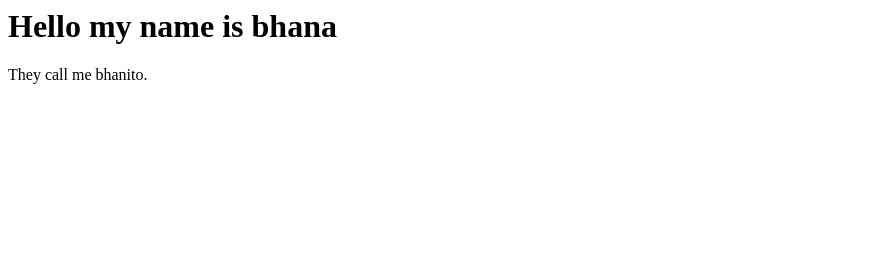
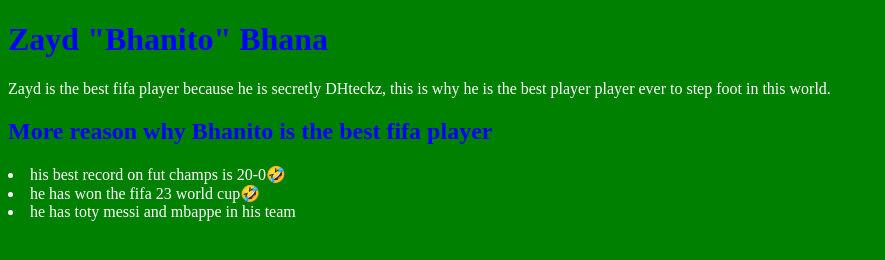
Before and after one commit to zaydbhana/html, a plain HTML site: page index.html in a window 1280 px wide. Shown: the whole page, without its empty margins (0-885 px from the left). Drawn offline with Linux system fonts and the light colour scheme.

Commit message:
Update index.html

```diff
--- a/index.html
+++ b/index.html
@@ -1,9 +1,22 @@
- <DOCTYPE html>
+<!DOCTYPE html>
 <html>
-<body>
-
-  <h1>Hello my name is bhana</h1>
-<p>They call me bhanito.</p>
-
-</body>
+<head>
+<style>
+body {background-color: green}
+</style>
+        <meta name="Zayd Bhanito" content="Bhana">
+  <title>Who Is Bhanito?</title>
+  </head>
+  <body>
+      <h1 style="color:blue;">Zayd "Bhanito" Bhana</h1>
+        <p1 style ="color:white;">
+Zayd is the best fifa player because he is secretly DHteckz, this is why he is the best player player ever to step foot in this world.
+        </p1>
+        <h2 style="color:blue;">More reason why Bhanito is the best fifa player</h2>
+      <p2 style="color:white;">
+          <li>his best record on fut champs is 20-0🤣</li>
+          <li>he has won the fifa 23 world cup🤣</li>
+          <li>he has toty messi and mbappe in his team</li>
+     </p2>
+  </body>
 </html>
```
